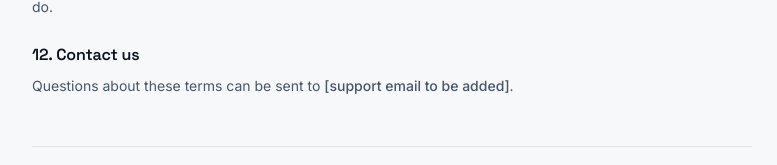
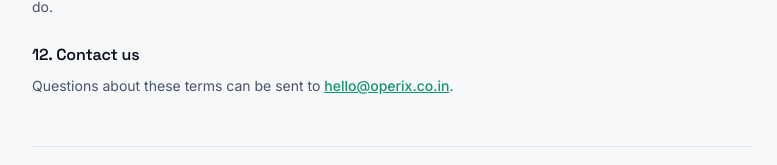
Before and after one commit to learningai28-cell/careerpilot-ai, a React (Vite) app: page /terms in a window 1280 px wide. Shown: the part 1597-1762 px from the top of the page, without its empty margins (248-1025 px from the left). Built offline with nearby package versions, Linux system fonts and the light colour scheme; no server answers.

Commit message:
Add email ID for customer service

```diff
--- a/src/features/legal/PrivacyPage.tsx
+++ b/src/features/legal/PrivacyPage.tsx
@@ -121,7 +121,10 @@ export function PrivacyPage() {
       <LegalSection heading="10. Contact us">
         <p>
           Questions about this policy, or requests regarding your data, can be sent to{" "}
-          <span className="font-medium">[support email to be added]</span>.
+          <a href="mailto:hello@operix.co.in" className="font-medium text-signal-600 underline dark:text-signal-400">
+            hello@operix.co.in
+          </a>
+          .
         </p>
       </LegalSection>
     </LegalLayout>
--- a/src/features/legal/TermsPage.tsx
+++ b/src/features/legal/TermsPage.tsx
@@ -100,7 +100,10 @@ export function TermsPage() {
       <LegalSection heading="12. Contact us">
         <p>
           Questions about these terms can be sent to{" "}
-          <span className="font-medium">[support email to be added]</span>.
+          <a href="mailto:hello@operix.co.in" className="font-medium text-signal-600 underline dark:text-signal-400">
+            hello@operix.co.in
+          </a>
+          .
         </p>
       </LegalSection>
     </LegalLayout>
```
